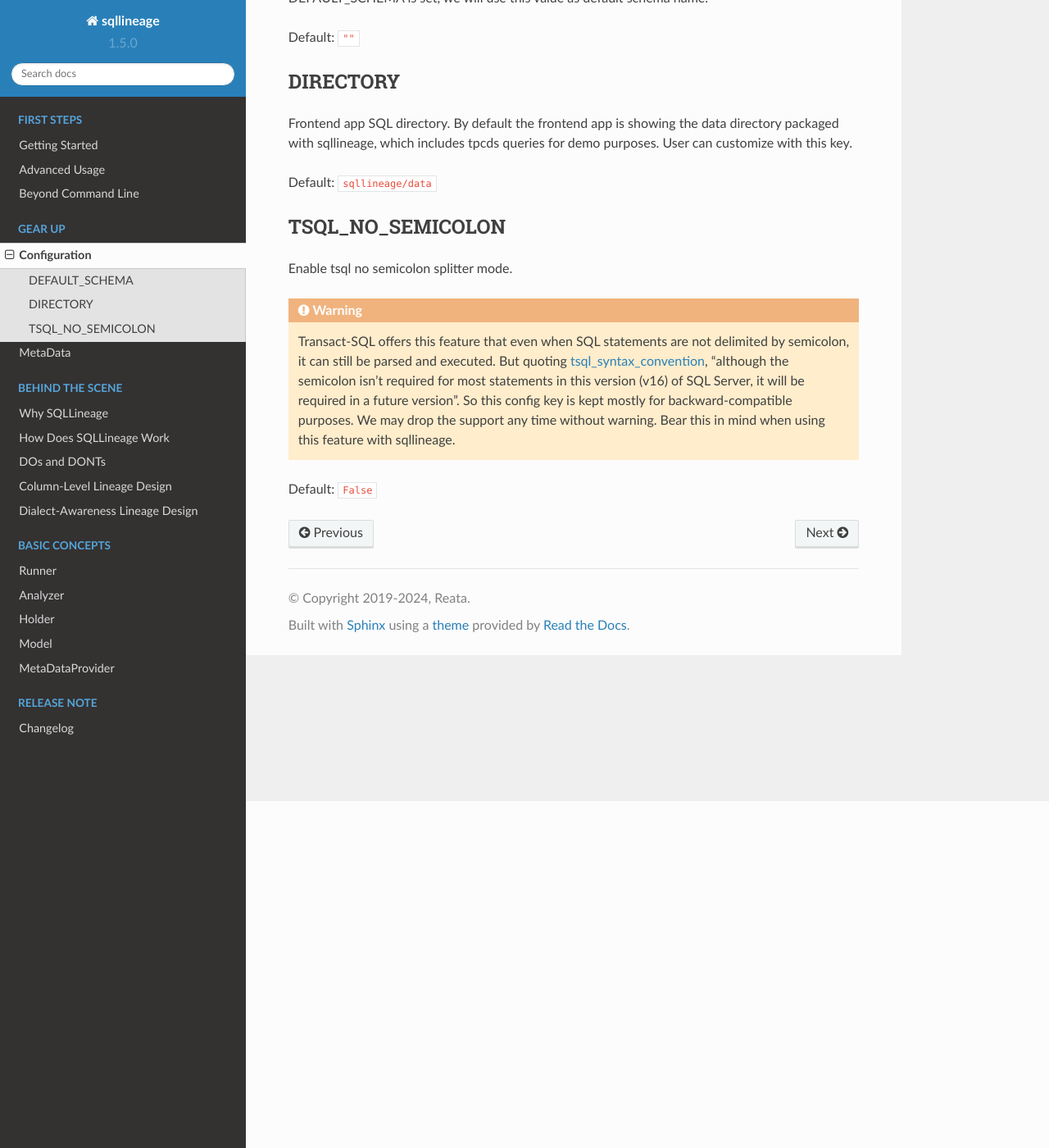
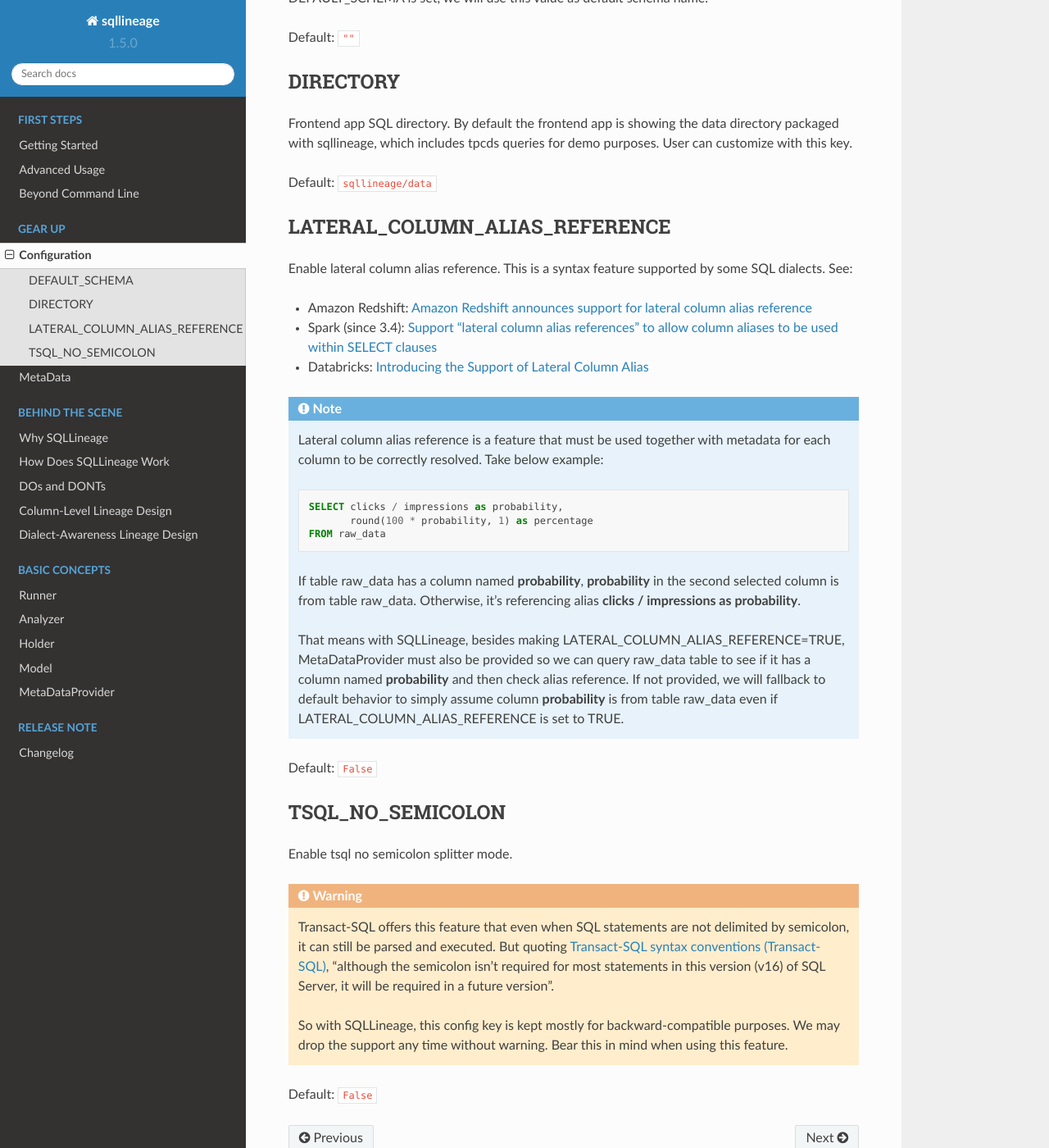
Before and after one commit to reata/sqllineage, a Sphinx documentation site: the page built from docs/gear_up/configuration.rst, in a window 1280 px wide and 1400 px high, scrolled down 423 px. Shown: the whole window at 82% size. Built offline with Sphinx 7.4.7 and the Read the Docs theme 2.0.0, drawn with Linux system fonts in a browser that asks for light colours.

Commit message:
docs: LATERAL_COLUMN_ALIAS_REFERENCE how-to guide

```diff
--- a/docs/gear_up/configuration.rst
+++ b/docs/gear_up/configuration.rst
@@ -22,18 +22,50 @@ which includes tpcds queries for demo purposes. User can customize with this key
 
 Default: ``sqllineage/data``
 
+LATERAL_COLUMN_ALIAS_REFERENCE
+==============================
+Enable lateral column alias reference. This is a syntax feature supported by some SQL dialects. See:
+
+- Amazon Redshift: `Amazon Redshift announces support for lateral column alias reference`_
+- Spark (since 3.4): `Support "lateral column alias references" to allow column aliases to be used within SELECT clauses`_
+- Databricks: `Introducing the Support of Lateral Column Alias`_
+
+.. note::
+     Lateral column alias reference is a feature that must be used together with metadata for each column to be
+     correctly resolved. Take below example:
+
+     .. code-block:: sql
+
+        SELECT clicks / impressions as probability,
+               round(100 * probability, 1) as percentage
+        FROM raw_data
+
+     If table raw_data has a column named **probability**, **probability** in the second selected column is from table
+     raw_data. Otherwise, it's referencing alias **clicks / impressions as probability**.
+
+     That means with SQLLineage, besides making LATERAL_COLUMN_ALIAS_REFERENCE=TRUE, MetaDataProvider must also be
+     provided so we can query raw_data table to see if it has a column named **probability** and then check alias reference.
+     If not provided, we will fallback to default behavior to simply assume column **probability** is from table raw_data
+     even if LATERAL_COLUMN_ALIAS_REFERENCE is set to TRUE.
+
+Default: ``False``
+
 TSQL_NO_SEMICOLON
 =================
 Enable tsql no semicolon splitter mode.
 
 .. warning::
      Transact-SQL offers this feature that even when SQL statements are not delimited by semicolon, it can still be
-     parsed and executed. But quoting `tsql_syntax_convention`_, "although the semicolon isn't required for most
-     statements in this version (v16) of SQL Server, it will be required in a future version". So this config key is
-     kept mostly for backward-compatible purposes. We may drop the support any time without warning. Bear this in mind
-     when using this feature with sqllineage.
+     parsed and executed. But quoting `Transact-SQL syntax conventions (Transact-SQL)`_, "although the semicolon isn't
+     required for most statements in this version (v16) of SQL Server, it will be required in a future version".
+
+     So with SQLLineage, this config key is kept mostly for backward-compatible purposes. We may drop the support any
+     time without warning. Bear this in mind when using this feature.
 
 Default: ``False``
 
 
-.. _tsql_syntax_convention: https://learn.microsoft.com/en-us/sql/t-sql/language-elements/transact-sql-syntax-conventions-transact-sql?view=sql-server-ver16
+.. _Amazon Redshift announces support for lateral column alias reference: https://aws.amazon.com/about-aws/whats-new/2018/08/amazon-redshift-announces-support-for-lateral-column-alias-reference/
+.. _Support "lateral column alias references" to allow column aliases to be used within SELECT clauses: https://issues.apache.org/jira/browse/SPARK-27561
+.. _Introducing the Support of Lateral Column Alias: https://www.databricks.com/blog/introducing-support-lateral-column-alias
+.. _Transact-SQL syntax conventions (Transact-SQL): https://learn.microsoft.com/en-us/sql/t-sql/language-elements/transact-sql-syntax-conventions-transact-sql?view=sql-server-ver16
```
